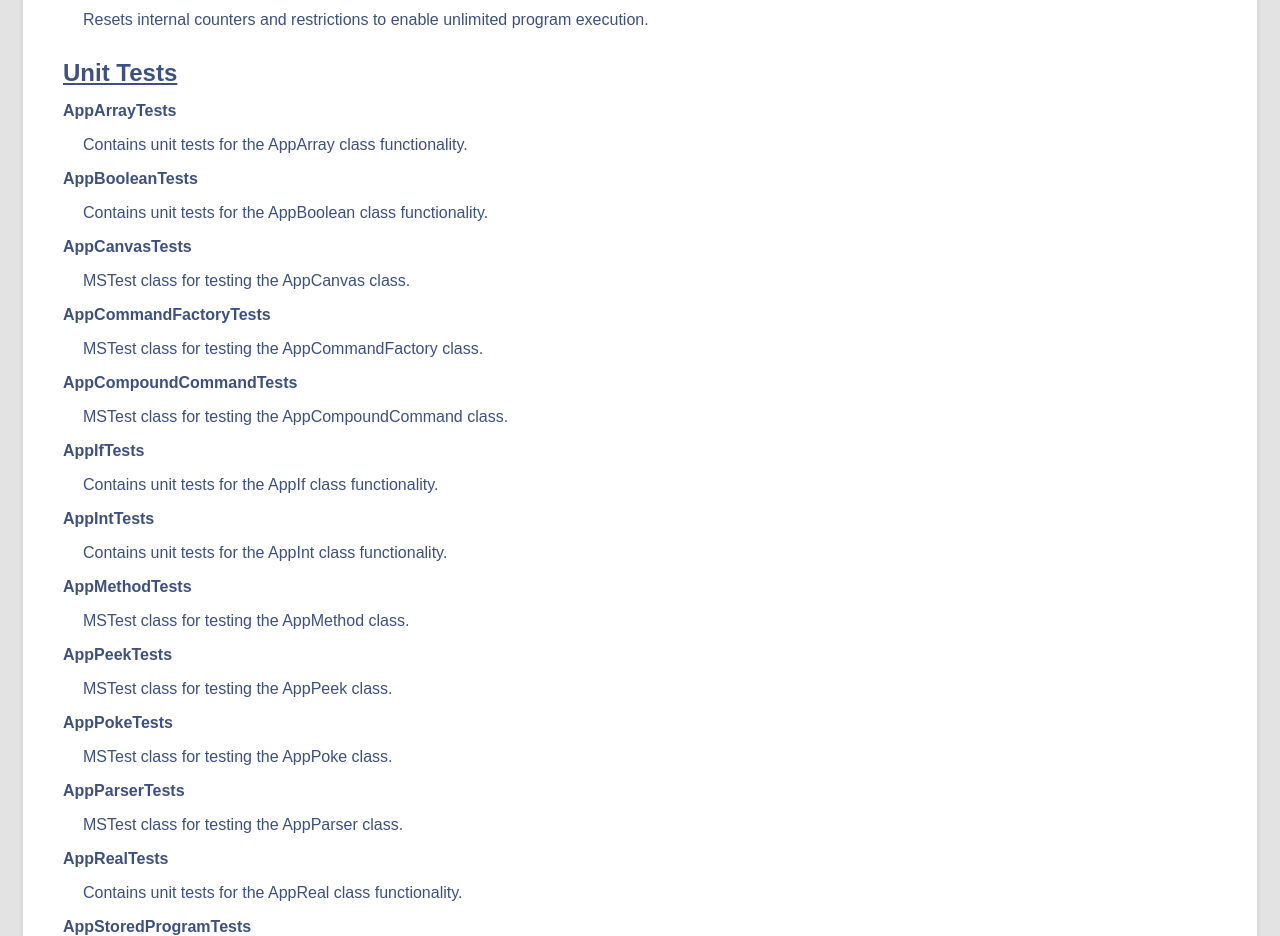
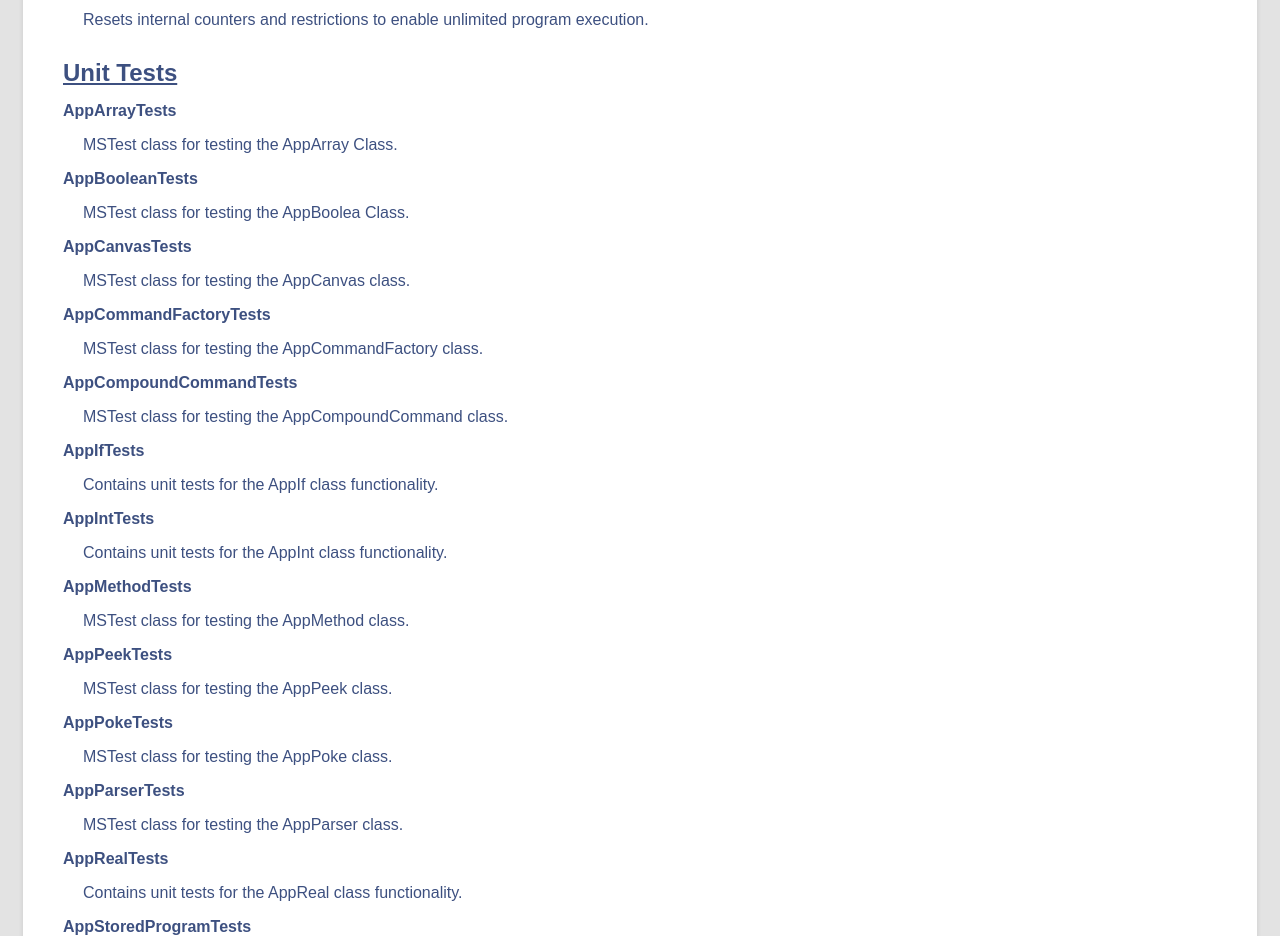
Before and after one commit to HughesElite/Ashley-Boose-Documentation, a plain HTML site: page docs/index.html in a window 1280 px wide. Shown: the part 1360-2296 px from the top of the page. Drawn offline with Linux system fonts and the light colour scheme.

Commit message:
Update index.html

```diff
--- a/docs/index.html
+++ b/docs/index.html
@@ -173,11 +173,11 @@
 
           <h3 id="unit-tests" style="text-decoration: underline;">Unit Tests</h3>
           <dl class="jumplist">
-            <dt><a href="apparraytests.html">AppArrayTests</a></dt>
-            <dd><p>Contains unit tests for the AppArray class functionality.</p></dd>
+            <dt><a href="appArrayTests.html">AppArrayTests</a></dt>
+            <dd><p>MSTest class for testing the AppArray Class.</p></dd>
 
             <dt><a href="appbooleantests.html">AppBooleanTests</a></dt>
-            <dd><p>Contains unit tests for the AppBoolean class functionality.</p></dd>
+            <dd><p>MSTest class for testing the AppBoolea Class.</p></dd>
 
             <dt><a href="appcanvastests.html">AppCanvasTests</a></dt>
             <dd><p>MSTest class for testing the AppCanvas class.</p></dd>
```
